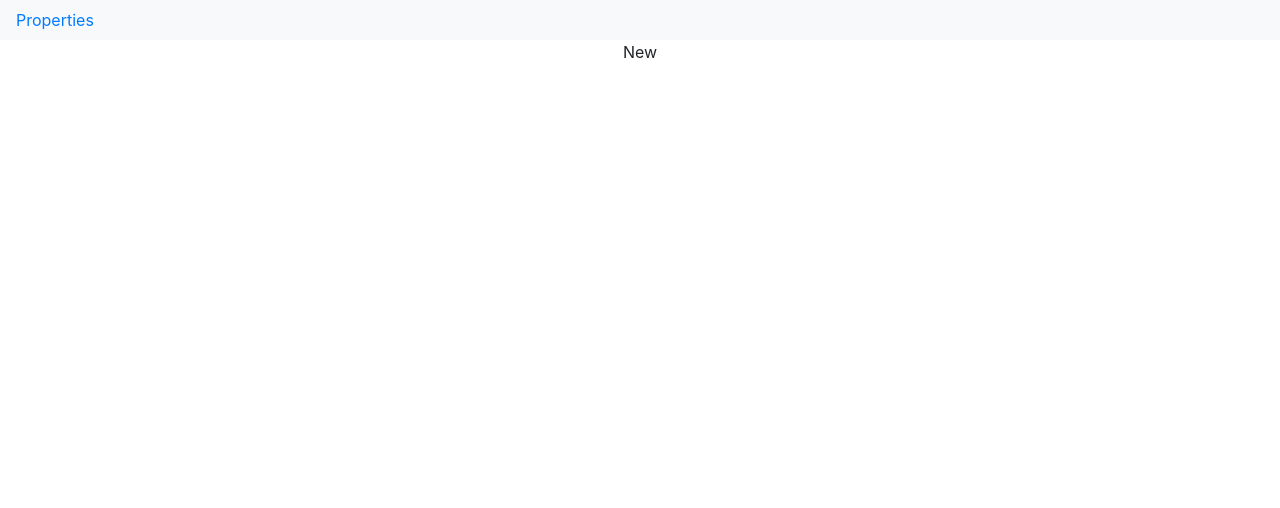
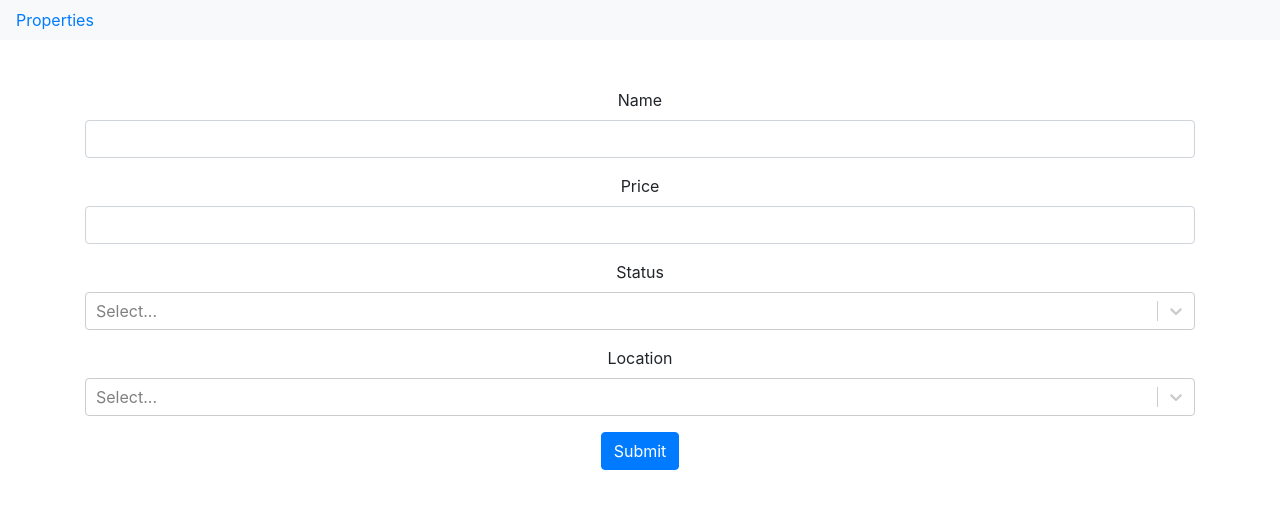
Before and after one commit to D4rk1n/coding-test-react, a React (Create React App) app: page /add in a window 1280 px wide. Shown: the top 508 px of the page. Built offline with nearby package versions, Linux system fonts and the light colour scheme.

Commit message:
NewPropertyForm w/o validation

```diff
--- a/package.json
+++ b/package.json
@@ -11,6 +11,7 @@
     "react-dom": "^17.0.2",
     "react-router-dom": "^5.2.0",
     "react-scripts": "4.0.3",
+    "react-select": "^4.3.1",
     "web-vitals": "^1.0.1"
   },
   "scripts": {
--- a/src/App.js
+++ b/src/App.js
@@ -5,7 +5,7 @@ import PropertiesList from "./components/ProprtiesList";
 import NewPropertyForm from "./components/NewPropertyForm";
 import Navbar from "./components/Navbar";
 function App() {
-  const [properties, setProperties] = useState([
+  const defaultProperties = [
     {
       id: 1,
       name: "aaa",
@@ -30,18 +30,28 @@ function App() {
       status: "sold",
       date: new Date("2017-05-05").toISOString().slice(0, 10),
     },
-  ]);
-  function handleDelete(id) {
-    let ps = properties.filter((p) => p.id !== id);
-    setProperties(ps);
-  }
-  function handleEdit(id) {
+  ];
+  const [properties, setProperties] = useState(defaultProperties);
+  const handleDelete = (id) => {
+    const pn = properties.filter((p) => p.id !== id);
+    setProperties(pn);
+  };
+  const handleEdit = (id) => {
     let ind = properties.findIndex((p) => p.id === id);
     let ps = [...properties];
     ps[ind].name = "edited";
-    console.log(id, ind, ps[ind]);
     setProperties(ps);
-  }
+  };
+  const handleAdd = (newProperty) => {
+    console.log("add");
+    let pn = properties;
+    pn.push({
+      ...newProperty,
+      date: new Date().toISOString().slice(0, 10),
+      id: properties.length + 1,
+    });
+    setProperties(pn);
+  };
   return (
     <div className="App">
       <Navbar />
@@ -53,7 +63,9 @@ function App() {
             handleEdit={handleEdit}
           />
         </Route>
-        <Route path="/add" component={NewPropertyForm} />
+        <Route path="/add">
+          <NewPropertyForm handleAdd={handleAdd} />
+        </Route>
       </Switch>
     </div>
   );
--- a/src/components/Navbar.jsx
+++ b/src/components/Navbar.jsx
@@ -3,7 +3,7 @@ import { Link } from "react-router-dom";
 
 export default function Navbar() {
   return (
-    <nav class="navbar navbar-expand-lg navbar-light bg-light">
+    <nav className="navbar navbar-expand-lg navbar-light bg-light">
       <Link style={{ textDecoration: "none" }} to="/">
         Properties
       </Link>
--- a/src/components/NewPropertyForm.jsx
+++ b/src/components/NewPropertyForm.jsx
@@ -1,5 +1,92 @@
-import React from "react";
+import React, { useState } from "react";
+import Select from "react-select";
+import cities from "../static/cities";
 
-export default function NewPropertyForm() {
-  return <div>New</div>;
+export default function NewPropertyForm({ handleAdd }) {
+  const [property, setProperty] = useState({
+    name: "",
+    price: "",
+    status: "unsold",
+    location: "",
+  });
+  const handleSumbit = (e) => {
+    e.preventDefault();
+    console.log(property);
+    handleAdd(property);
+  };
+  const handleInputChange = (e) => {
+    setProperty((prev) => ({
+      ...prev,
+      [e.target.name]: e.target.value,
+    }));
+  };
+
+  const handleCityChange = (selectedOption) => {
+    setProperty((prev) => ({
+      ...prev,
+      location: selectedOption.value,
+    }));
+  };
+  const handleStatusChange = (selectedOption) => {
+    setProperty((prev) => ({
+      ...prev,
+      status: selectedOption.value,
+    }));
+  };
+  return (
+    <div className="container my-5">
+      <form>
+        <div className="form-group">
+          <label htmlFor="name">Name</label>
+          <input
+            name="name"
+            id="name"
+            type="text"
+            className="form-control"
+            value={property.name}
+            onChange={handleInputChange}
+          />
+        </div>
+        <div className="form-group">
+          <label htmlFor="price">Price</label>
+          <input
+            name="price"
+            id="price"
+            type="text"
+            className="form-control"
+            value={property.price}
+            onChange={handleInputChange}
+          />
+        </div>
+        <div className="form-group">
+          <label htmlFor="status">Status</label>
+
+          <Select
+            options={[
+              { value: "sold", label: "sold" },
+              { value: "unsold", label: "unsold" },
+            ]}
+            isSearchable={true}
+            onChange={handleStatusChange}
+          />
+        </div>
+        <div className="form-group">
+          <label htmlFor="location">Location</label>
+
+          <Select
+            options={cities}
+            isSearchable={true}
+            onChange={handleCityChange}
+          />
+        </div>
+        <button
+          type="submit"
+          className="btn btn-primary"
+          onClick={handleSumbit}
+        >
+          Submit
+        </button>
+      </form>
+    </div>
+  );
 }
--- /dev/null
+++ b/src/static/cities.js
@@ -0,0 +1,9 @@
+const cities = [
+  { value: "London", label: "London" },
+  { value: "Manchester", label: "Manchester" },
+  { value: "Liverpool", label: "Liverpool" },
+  { value: "Everton", label: "Everton" },
+  { value: "Newcastle", label: "Newcastle" },
+];
+
+export default cities;
```
Also changed, not shown: 2 other files (tests, documents, lock files or other folders).
